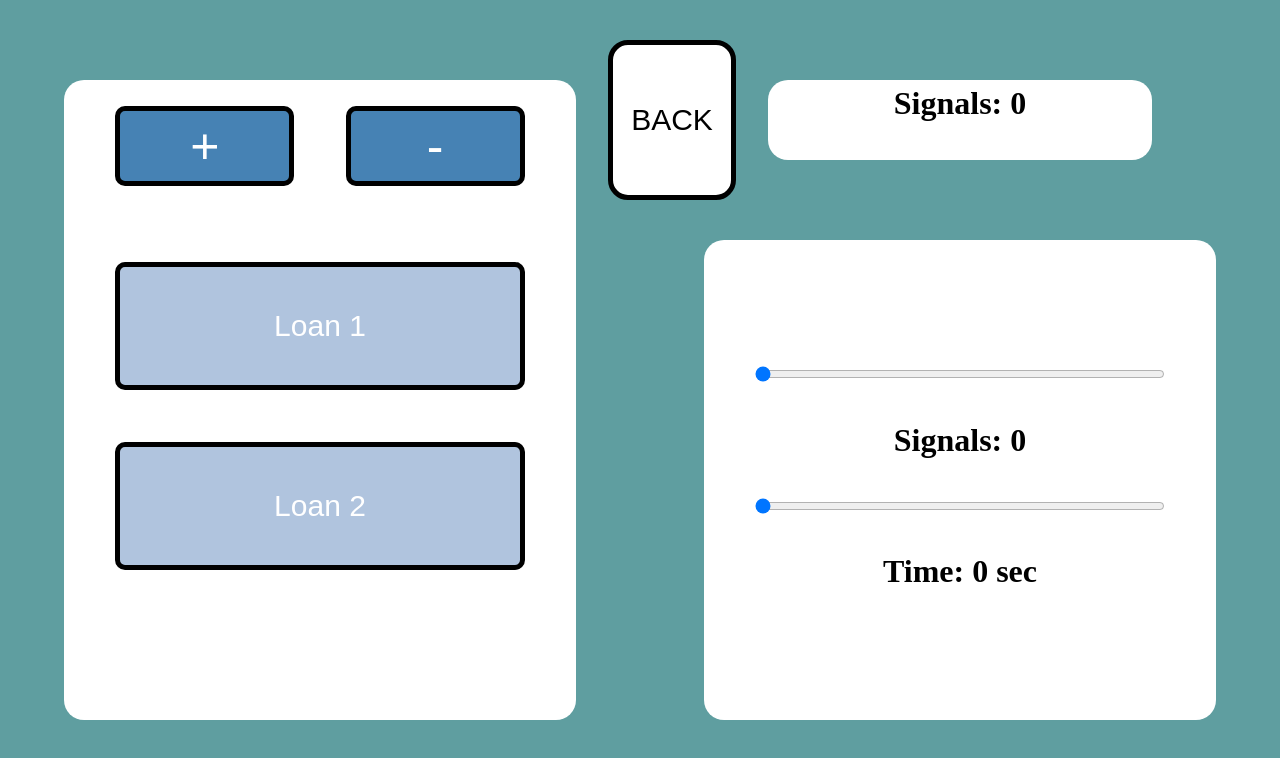
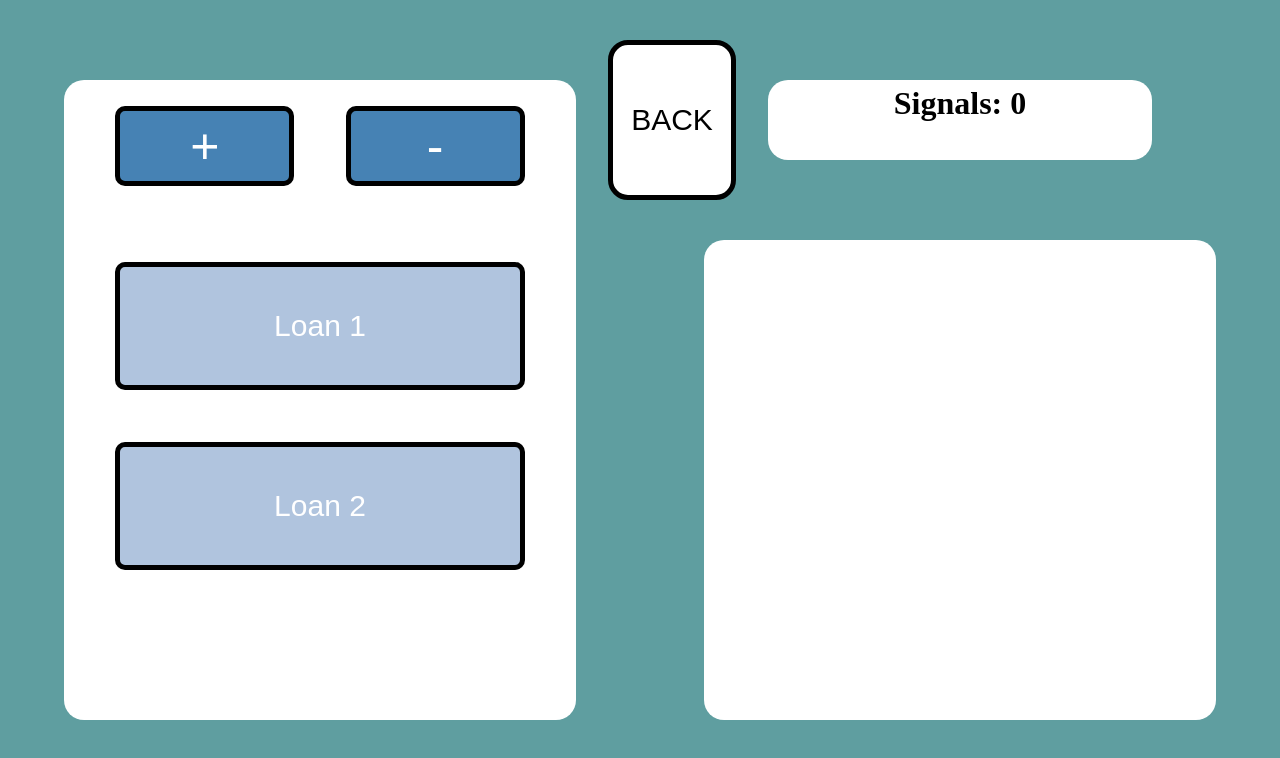
Before and after one commit to ArcImperium/SignalClicker, a React (Vite) app: page / in a window 1280 px wide. Both pictures are taken after a click on the button "BANK". Shown: the top 758 px of the page. Built offline with nearby package versions, Linux system fonts and the light colour scheme.

Commit message:
Implemented loan logic.

```diff
--- a/src/Bank.css
+++ b/src/Bank.css
@@ -59,6 +59,10 @@
     font-size: 30px;
 }
 
+.loan:hover {
+    box-shadow: inset 0 0 10px 5px cornflowerblue;
+}
+
 .static-loan {
     position: relative;
     width: 80%;
@@ -72,6 +76,10 @@
     color: white;
     border: 5px solid black;
     font-size: 30px;
+}
+
+.static-loan:hover {
+    box-shadow: inset 0 0 10px 5px cornflowerblue;
 }
 
 .bank-slider-container {
--- a/src/bank.jsx
+++ b/src/bank.jsx
@@ -2,13 +2,25 @@ import {useState} from 'react'
 import './Bank.css'
 
 function Bank({setShowBank, signals}) {
-    const [showSlider, setShowSlider] = useState(true)
+    const [showSlider, setShowSlider] = useState(false)
     const [sliderValue, setSliderValue] = useState(0)
     const [sliderTime, setSliderTime] = useState(0)
-    const [maxValue, setMaxValue] = useState(10)
+    const [loan1Interest, setLoan1Interest] = useState(0)
+    const [loan2Interest, setLoan2Interest] = useState(0)
 
     const [showLoan1, setShowLoan1] = useState(false)
+    const [loan1Active, setLoan1Active] = useState(false)
     const [showLoan2, setShowLoan2] = useState(false)
+    const [loan2Active, setLoan2Active] = useState(false)
+
+    function changeInterest() {
+        if (showLoan1) {
+            setLoan1Interest(Math.floor(sliderValue * 0.01 * sliderTime))
+        }
+        else if (showLoan2) {
+            setLoan2Interest(Math.floor(sliderValue * 0.01 * sliderTime))
+        }
+    }
 
     return(
         <>
@@ -20,19 +32,21 @@ function Bank({setShowBank, signals}) {
         </div>
         <div className="bank-display">
             <div className="loan-button-display">
-                <button className="loan-button">+</button>
-                <button className="loan-button">-</button>
+                <button className="loan-button" onClick={() => {}}>+</button>
+                <button className="loan-button" onClick={() => {}}>-</button>
             </div>
-            {showLoan1 && (<button className="loan" onClick={() => setShowLoan1(false)}>Loan 1</button>)}
-            {!showLoan1 && (<button className="static-loan" onClick={() => {setShowLoan1(true), setShowLoan2(false)}}>Loan 1</button>)}
-            {showLoan2 && (<button className="loan" onClick={() => setShowLoan2(false)}>Loan 2</button>)}
-            {!showLoan2 && (<button className="static-loan" onClick={() => {setShowLoan2(true), setShowLoan1(false)}}>Loan 2</button>)}
+            {showLoan1 && (<button className="loan" onClick={() => {setShowLoan1(false), setShowSlider(false)}}>Loan 1 {loan1Active && (<>(Active)</>)}</button>)}
+            {!showLoan1 && (<button className="static-loan" onClick={() => {setShowLoan1(true), setShowLoan2(false), setShowSlider(true)}}>Loan 1 {loan1Active && (<>(Active)</>)}</button>)}
+            {showLoan2 && (<button className="loan" onClick={() => {setShowLoan2(false), setShowSlider(false)}}>Loan 2 {loan2Active && (<>(Active)</>)}</button>)}
+            {!showLoan2 && (<button className="static-loan" onClick={() => {setShowLoan2(true), setShowLoan1(false), setShowSlider(true)}}>Loan 2 {loan2Active && (<>(Active)</>)}</button>)}
         </div>
         <div className="bank-slider-container">
-            {showSlider && (<><input className="bank-slider" type="range" min="0" max={maxValue} value={sliderValue} onChange={(e) => setSliderValue(e.target.value)}/>
+            {showSlider && (<><input className="bank-slider" type="range" min="0" max={signals * 10} value={sliderValue} onChange={(e) => {setSliderValue(e.target.value), changeInterest()}}/>
             <h1>Signals: {sliderValue}</h1></>)}
-            {showSlider && (<><input className="bank-slider" type="range" min="0" max="300" value={sliderTime} onChange={(e) => setSliderTime(e.target.value)}/>
-            <h1>Time: {sliderTime} sec</h1></>)}
+            {showSlider && (<><input className="bank-slider" type="range" min="0" max="300" value={sliderTime} onChange={(e) => {setSliderTime(e.target.value), changeInterest()}}/>
+            <h1>Time: {sliderTime} sec</h1>
+            <hr style={{border: '3px solid black', width: '90%'}}/>
+            <h1>Interest: {showLoan1 && (<>{loan1Interest}</>)}{showLoan2 && (<>{loan2Interest}</>)}</h1></>)}
         </div>
         </>
     )
```
